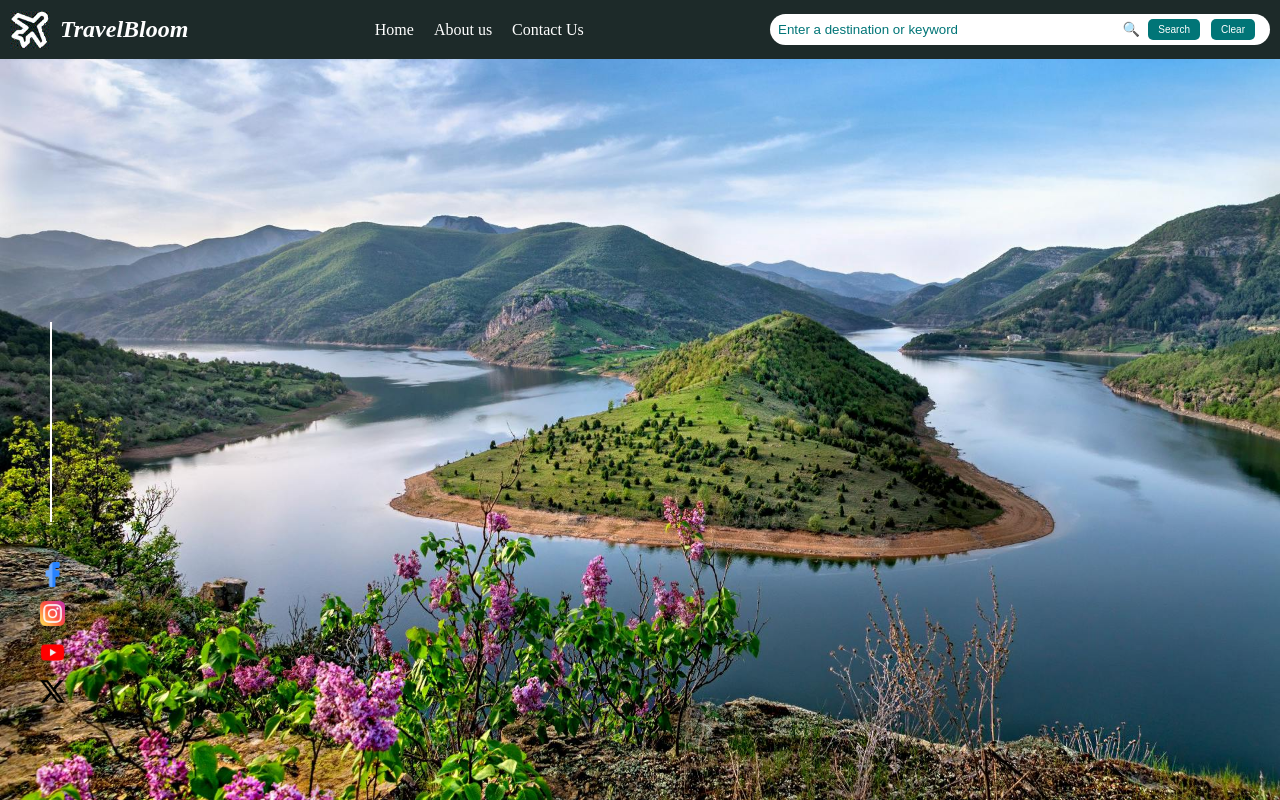
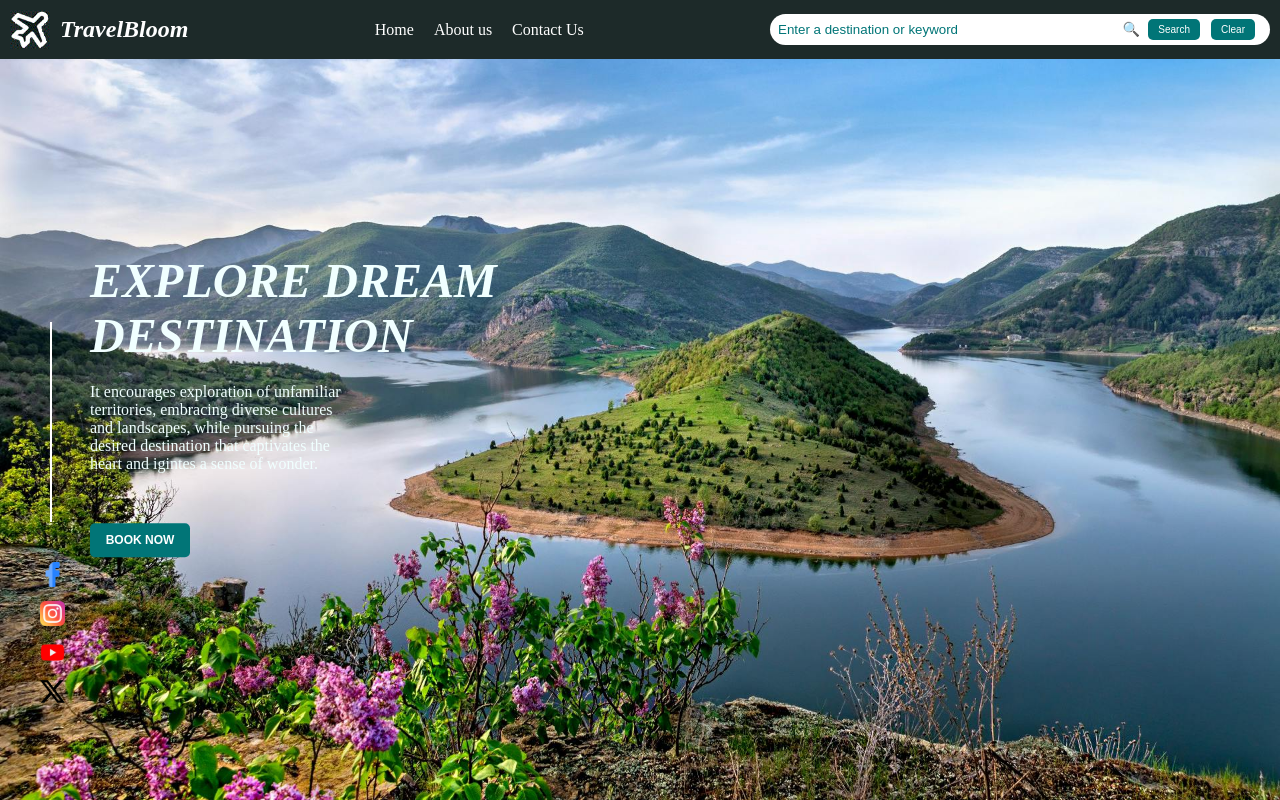
Before and after one commit to ingarskrafts/travelRecommendation, a plain HTML site: page travel_recommendation.html in a window 1280 px wide. Drawn offline with Linux system fonts and the light colour scheme.

Commit message:
home page

```diff
--- a/travel_recommendation.html
+++ b/travel_recommendation.html
@@ -116,6 +116,14 @@
                 font-size: 10px;
             }
 
+            #btnSearch:hover {
+                background-color: #017577a8;
+            }
+
+            #btnSearch:active {
+                background-color: #009688;
+            }
+
             /* Clear Button */
             #btnClear {
                 position: absolute;
@@ -129,11 +137,11 @@
                 font-size: 10px;
             }
 
-            button:hover {
+            #btnClear:hover {
                 background-color: #017577a8;
             }
 
-            button:active {
+            #btnClear:active {
                 background-color: #009688;
             }
 
@@ -147,7 +155,7 @@
 
             /* Container for the vertical bar and icons */
             .social-bar {
-                position: fixed; /* Sticks to the left side */
+                position: fixed;
                 left: 40px; /* Adjust distance from the edge */
                 top: 65%; /* Centers it vertically */
                 transform: translateY(-50%);
@@ -179,6 +187,40 @@
 
             .icons img:hover {
                 transform: scale(1.2); /* Enlarge on hover */
+            }
+
+            #main {
+                position: fixed;
+                left: 90px; /* Adjust distance from the edge */
+                top: 67%; /* Centers it vertically */
+                transform: translateY(-93%);
+                display: flex;
+                flex-direction: column;
+                align-items: left;
+                width: 50%;
+            }
+
+            #main h1 {
+                font-size: 3rem;
+                margin-bottom: 20px;
+                color: azure;
+            }
+            #main div {
+                width: 40%;
+                color: azure;
+                margin-bottom: 50px;
+            }
+
+            #main button {
+                background-color: #017577;
+                color: white;
+                border: none;
+                padding: 10px 10px;
+                border-radius: 5px;
+                cursor: pointer;
+                font-size: 12px;
+                font-weight: bold;
+                width: 100px;
             }
         </style>
     </head>
@@ -214,6 +256,13 @@
             </div>
         </div>
 
+        <div id="main">
+            <h1>EXPLORE DREAM DESTINATION</h1>
+            <div>It encourages exploration of unfamiliar territories, embracing diverse cultures and landscapes, while pursuing the desired destination that captivates the heart and igintes a sense of wonder.
+            </div>
+            <button>BOOK NOW</button>
+        </div>
+
         <script src="./travel_recommendation.js"></script>
     </body>
 </html>
```
